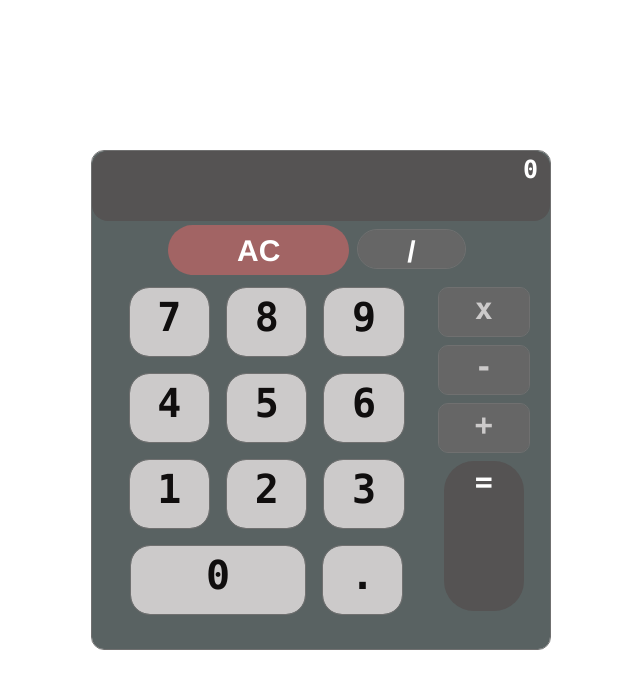
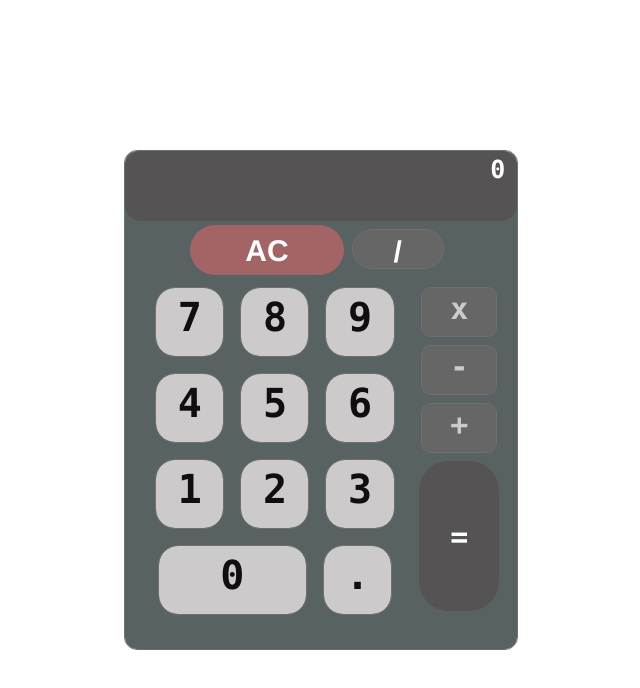
Before and after one commit to Mustafa-alsoffi/My-Calculator, a React (Create React App) app: page / in a window 1280 px wide. Shown: the top 688 px of the page, without its empty margins (319-959 px from the left). Built offline with nearby package versions, Linux system fonts and the light colour scheme.

Commit message:
remove redundent code and resize elements

```diff
--- a/public/index.html
+++ b/public/index.html
@@ -17,7 +17,7 @@
 
     <title>My calculator</title>
   </head>
-  <body class="wind container-fluid d-flex justify-content-center align-items-center">
+  <body class="container-fluid d-flex justify-content-center align-items-center">
 
     <div id="root"></div>
 
--- a/src/components/App.js
+++ b/src/components/App.js
@@ -2,9 +2,9 @@ import React from 'react';
 import './App.scss';
 const arr = ['7', '8', '9', '4', '5', '6', '1', '2', '3'
 ];
-function App() {
+function Calculator() {
   return (
-    <div className="App col-xs-11 col-sm-6 col-md-7 my-auto mx-auto">
+    <div className="Calculator col-xs-11 col-sm-6 col-md-6 my-auto mx-auto">
       <div className='container-fluid'>
               <div className='row'>
         <div id='display' className='display col-12 mx-auto'>0</div>
@@ -13,19 +13,19 @@ function App() {
 
 
 
-        <Butt />
+        <Keys />
 
     </div>
   );
 }
 
-function Butt() {
+function Keys() {
   return (
     <div className='keys-container container-fluid'>
 
 
     <div className='container-fluid'>
-            <div className='parentrow row justify-content-center'>
+            <div className='row justify-content-center'>
         <div type='button' className='clear col-5 my-1 mr-2 p-2'>AC</div>
         <div type='button' className='operator-division col-3 m-2 my-2 p-1 mr-5'>/</div>
 
@@ -35,7 +35,7 @@ function Butt() {
 
       <div className='row ml-1 g-0'>
 
-        <div className='box-1 col-9'>
+        <div className='col-9'>
           <div className='row row-cols-4 g-0 justify-content-center'>
             {arr.map((val, i) => (
               <div key={i} type='button' className='btn col-3 m-2'>{val}</div>
@@ -49,12 +49,12 @@ function Butt() {
 
         </div>
 
-        <div className='box-2 col-3'>
+        <div className='col-3'>
 
-          <div type='button' className='operator m-2'>x</div>
-          <div type='button' className='operator m-2'>-</div>
-          <div type='button' className='operator m-2'>+</div>
-          <div type='button' className='equal'>=</div>
+          <div type='button' className='operators m-2'>x</div>
+          <div type='button' className='operators m-2'>-</div>
+          <div type='button' className='operators m-2'>+</div>
+          <div type='button' className='equal d-flex justify-content-center align-items-center'>=</div>
 
 
         </div>
@@ -64,4 +64,4 @@ function Butt() {
   );
 }
 
-export default App;
+export default Calculator;
--- a/src/components/App.scss
+++ b/src/components/App.scss
@@ -1,11 +1,11 @@
 @import "~bootstrap/scss/bootstrap";
 
-$display-color: #555353;
-.wind{
+
+body{
 min-height: 100vh;
 }
 
-.App {
+.Calculator{
 
 
 background: #596262 0% 0% no-repeat padding-box;
@@ -16,7 +16,7 @@ height: 500px;
 
 
   .display{
-    // min-width: 400px;
+
     min-height: 70px;
     background: #555353 0% 0% no-repeat padding-box;
     border-radius: 16px;
@@ -50,12 +50,8 @@ font: bold 30px/36px Helvetica Neue;
 letter-spacing: 0px;
 color: #FFFFFF;
   }
-  .keysRow{
-    background-color: coral;
 
-    height: 100%;
-  }
-  .operator{
+  .operators{
     height: 50px;
     // width:50px;
     border-radius: 10px;
@@ -106,22 +102,3 @@ border-radius: 20px;
 
   }
 }
-
-
-.red{
-  background-color: red;
-
-}
-
-.parentrow{
-// background-color: red;
-// width: 90%;
-}
-
-.box-1{
-  // background-color: palevioletred;
-
-}
-.box-2{
-  // background-color: deepskyblue;
-}
```
